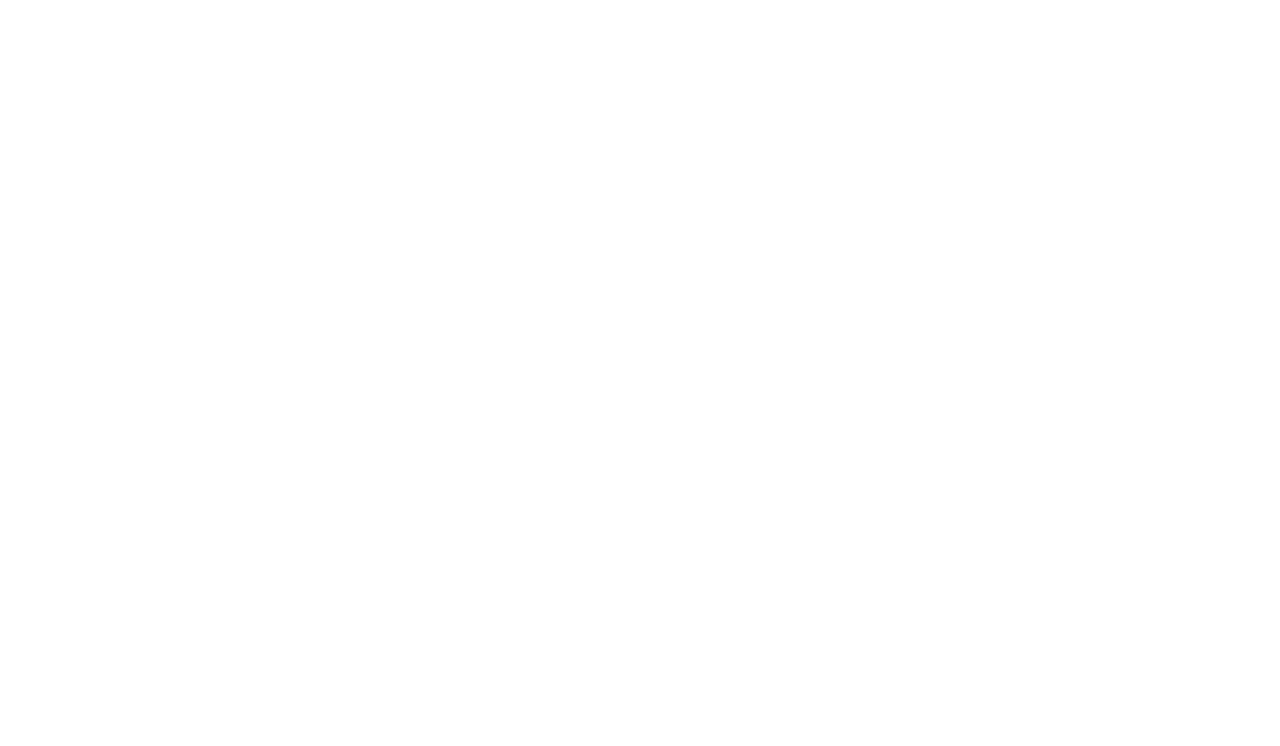
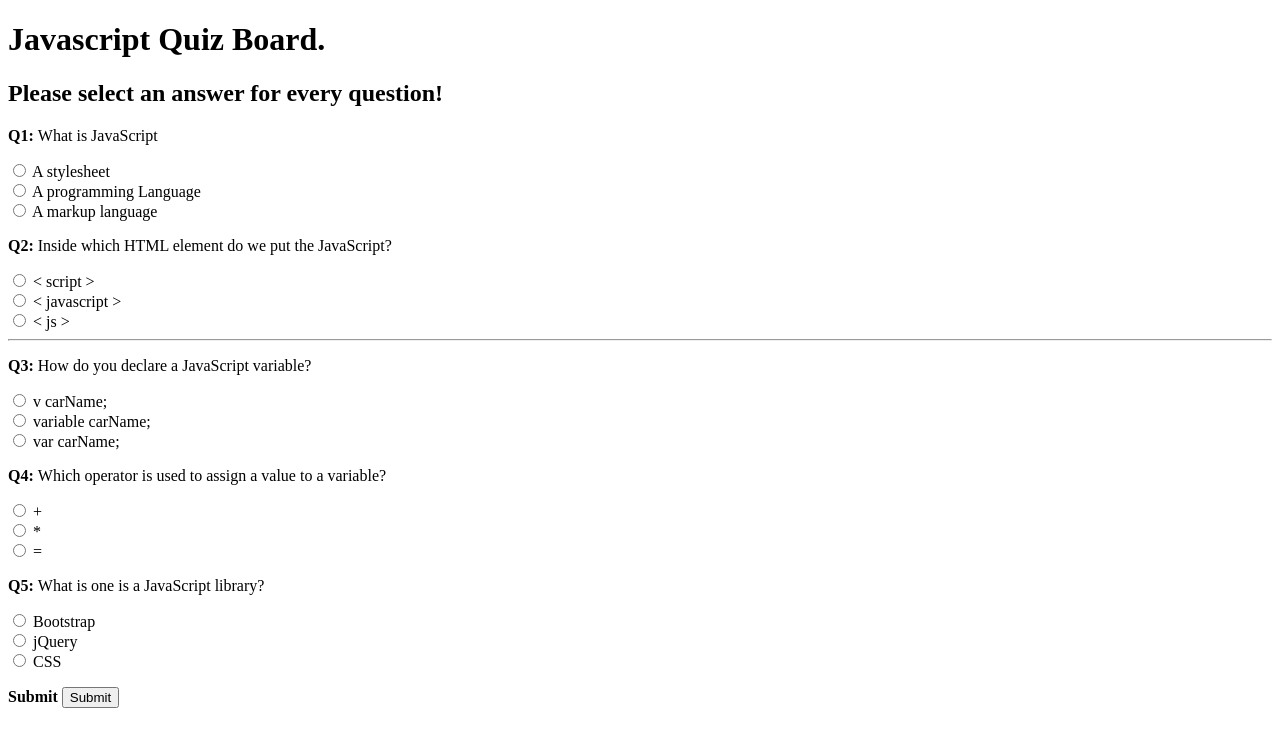
Before and after one commit to sir-meee/JavaScript-Quiz, a plain HTML site: page index.html in a window 1280 px wide. Drawn offline with Linux system fonts and the light colour scheme.

Commit message:
add questions and answers

```diff
--- a/index.html
+++ b/index.html
@@ -3,3 +3,123 @@
     <head>
         <title>JavaScript Quiz</title>
     </head>
+    <body>
+     <div class="container">
+         <div class="jumbotron">
+          <h1> Javascript Quiz Board.</h1>
+         </div>
+             <form id="quiz">
+                 <div class="row">
+                 <div class="col-md-4">
+                     <h2>Please select an answer for every question!</h2>
+                 <p><strong>Q1: </strong>What is JavaScript</p>
+                 <div class="radio">
+                     <label>
+                       <input type="radio" name="q1" value="0">
+                       A stylesheet
+                     </label>
+                   </div>
+                   <div class="radio">
+                     <label>
+                       <input type="radio" name="q1" value="20">
+                       A programming Language
+                     </label>
+                   </div>
+                   <div class="radio">
+                     <label>
+                       <input type="radio" name="q1" value="0">
+                       A markup language
+                     </label>
+                     </div>
+                   <p><strong>Q2: </strong>Inside which HTML element do we put the JavaScript?</p>
+                   <div class="radio">
+                       <label>
+                         <input type="radio" name="q2" value="20">
+                         < script >
+                       </label>
+                     </div>
+                     <div class="radio">
+                       <label>
+                         <input type="radio" name="q2" value="0">
+                         < javascript >
+                       </label>
+                     </div>
+                     <div class="radio">
+                       <label>
+                         <input type="radio" name="q2" value="0">
+                         < js >
+                       </label>
+                     </div>
+                     </div>
+                     <hr>
+                     <div class="col-md-4">
+                     <p><strong>Q3: </strong>How do you declare a JavaScript variable?</p>
+                     <div class="radio">
+                         <label>
+                             <input type="radio" name="q3" value="0">
+                              v carName;
+                             </label>
+                     </div>
+                     <div class="radio">
+                         <label>
+                             <input type="radio" name="q3" value="0">
+                              variable carName;
+                         </label>
+                     </div>
+                     <div class="radio">
+                         <label>
+                             <input type="radio" name="q3" value="20">
+                             var carName;
+                         </label>
+                     </div>
+                       <p><strong>Q4: </strong> Which operator is used to assign a value to a variable?</p>
+                       <div class="radio">
+                           <label>
+                             <input type="radio" name="q4" value="0">
+                             +
+                           </label>
+                         </div>
+                         <div class="radio">
+                           <label>
+                             <input type="radio" name="q4" value="0">
+                             *
+                           </label>
+                         </div>
+                         <div class="radio">
+                           <label>
+                             <input type="radio" name="q4" value="20">
+                             =
+                           </label>
+                         </div>
+                         <p><strong>Q5: </strong>What is one is a JavaScript library?</p>
+                         <div class="radio">
+                             <label>
+                               <input type="radio" name="q5" value="0">
+                               Bootstrap
+                             </label>
+                           </div>
+                           <div class="radio">
+                             <label>
+                               <input type="radio" name="q5" value="20">
+                               jQuery
+                             </label>
+                           </div>
+                           <div class="radio">
+                             <label>
+                               <input type="radio" name="q5" value="0">
+                               CSS
+                             </label>
+                           </div>
+                           </div>
+                         <div class="col-md-4" id="submit">
+                             <p><strong>Submit</strong>
+                                 <button type="submit" class="btn">Submit</button>
+                             </p>
+                         </div>
+                 </div>
+             </form>
+             <div class="jumbotron" id="result">
+             </div>
+     </div>
+ </body>
+</html>
```
